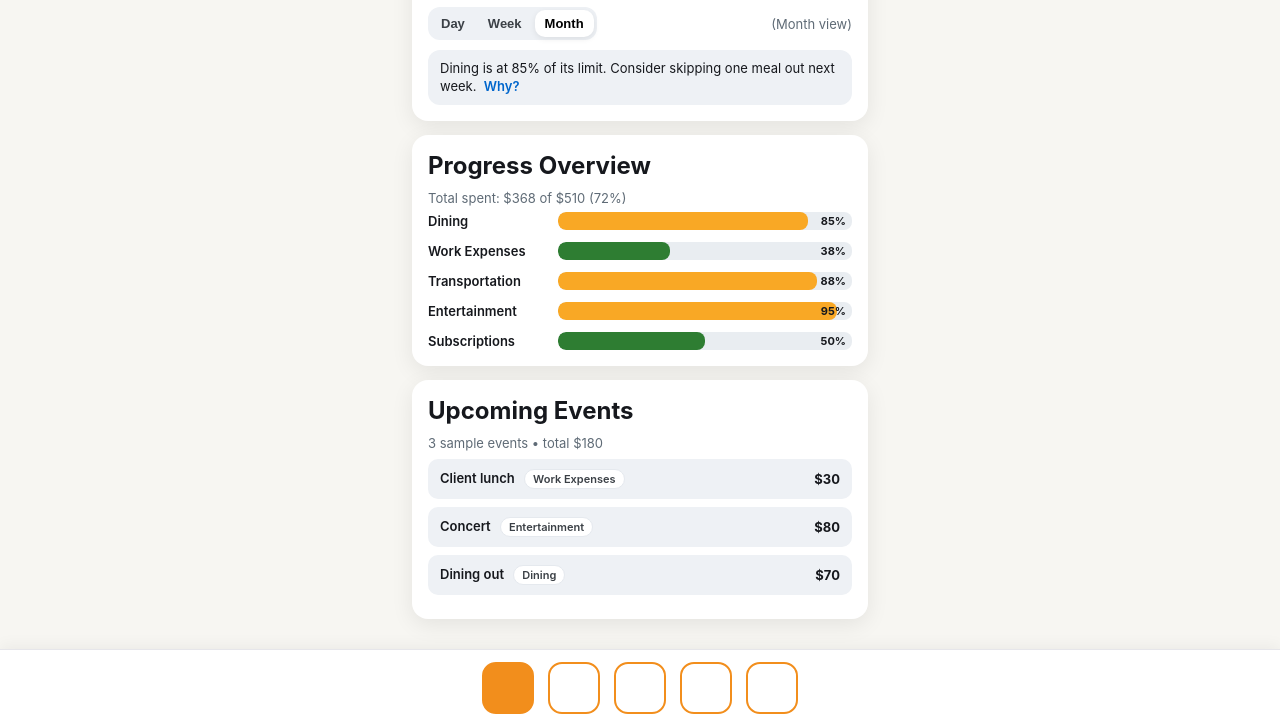
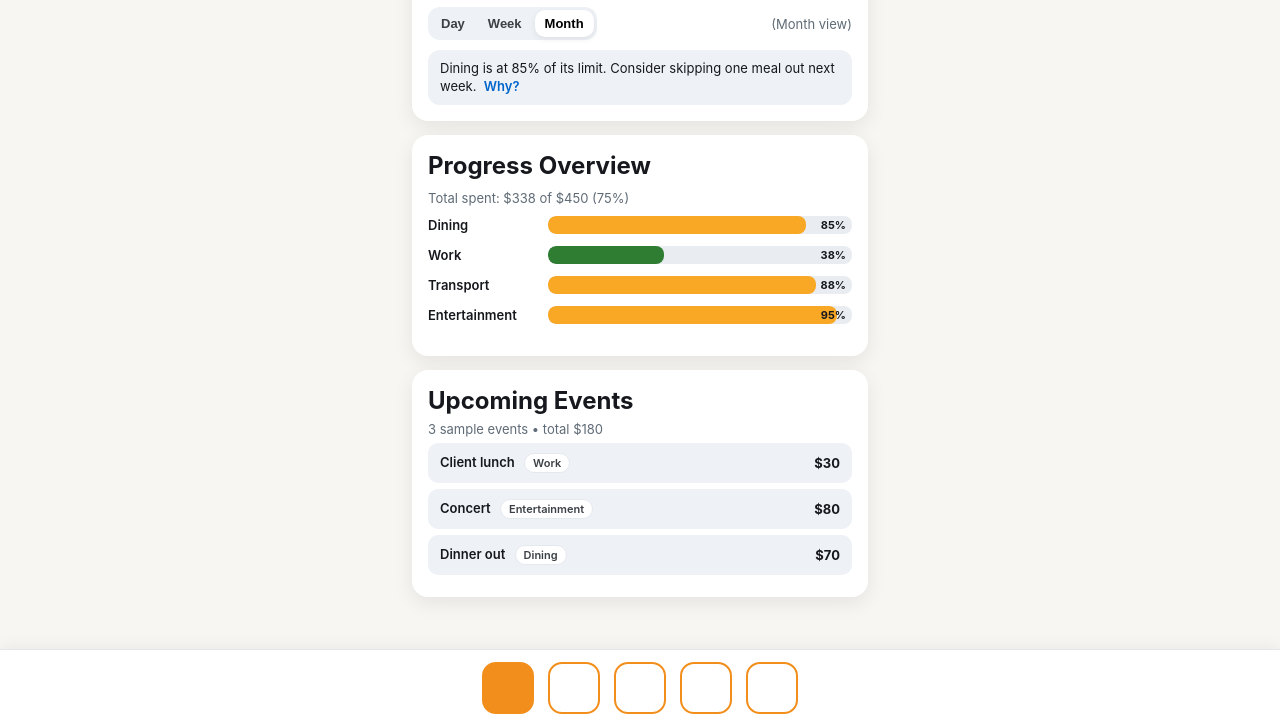
Before and after one commit to michaeltaffe/HVCIbudgetapp, a website: page index.html in a window 1280 px wide. Shown: the part 74-800 px from the top of the page. Drawn offline with Linux system fonts and the light colour scheme.

Commit message:
Update index.html

```diff
--- a/index.html
+++ b/index.html
@@ -1,18 +1,18 @@
 <!DOCTYPE html>
 <html lang="en">
 <head>
-<meta charset="utf-8" />
-<meta name="viewport" content="width=device-width, initial-scale=1" />
+<meta charset="utf-8">
+<meta name="viewport" content="width=device-width,initial-scale=1">
 <title>Time–Budget Dashboard (Final Prototype)</title>
 <link rel="stylesheet" href="https://unpkg.com/lucide-static@latest/font/lucide.css">
 <style>
-:root{
+:root {
   --bg:#f7f6f2; --card:#fff; --ink:#16181d; --muted:#5f6b76;
   --ok:#2e7d32; --warn:#f9a825; --bad:#c62828; --track:#e9edf1;
-  --shadow:0 6px 22px rgba(0,0,0,.08); --subtle:#eef1f5; --accent:#0066cc;
+  --shadow:0 6px 20px rgba(0,0,0,.08); --subtle:#eef1f5; --accent:#0066cc;
 }
 *{box-sizing:border-box}
-body{margin:0;font-family:Inter,system-ui,-apple-system,Segoe UI,Roboto,Helvetica,Arial;background:var(--bg);color:var(--ink)}
+body{margin:0;font-family:Inter,system-ui,Segoe UI,Roboto,Helvetica,Arial;background:var(--bg);color:var(--ink)}
 .wrap{max-width:480px;margin:16px auto 100px;padding:0 12px}
 .card{background:var(--card);border-radius:16px;padding:16px;box-shadow:var(--shadow);margin-bottom:14px}
 h1,h2{margin:0 0 10px}
@@ -21,47 +21,42 @@ h1,h2{margin:0 0 10px}
 /* Controls */
 .controls{display:flex;align-items:center;justify-content:space-between;margin-top:8px}
 .segmented{display:inline-flex;background:var(--subtle);border-radius:12px;padding:3px;gap:3px}
-.segmented button{
-  appearance:none;border:0;background:transparent;padding:6px 10px;border-radius:10px;
-  font-weight:600;color:#3b4046;cursor:pointer;font-size:13px;transition:background .2s
-}
+.segmented button{appearance:none;border:0;background:transparent;padding:6px 10px;border-radius:10px;font-weight:600;color:#3b4046;cursor:pointer;font-size:13px;transition:background .2s}
 .segmented button.active{background:#fff;color:#000;box-shadow:0 2px 6px rgba(0,0,0,.08)}
 
-/* Context */
-.context{
-  background:var(--subtle);border-radius:12px;padding:10px 12px;margin-top:10px;font-size:13px;line-height:1.35
-}
+/* Context panel */
+.context{background:var(--subtle);border-radius:12px;padding:10px 12px;margin-top:10px;font-size:13px;line-height:1.35}
 .context a{color:var(--accent);font-weight:600;text-decoration:none;cursor:pointer}
 .context .why{display:none;color:var(--muted);margin-top:6px;font-size:12px}
 
-/* Bars */
-.bars{display:grid;gap:12px;margin-top:6px}
+/* Progress bars */
+.bars{display:grid;gap:12px;margin-top:10px;margin-bottom:16px}
 .row{display:flex;align-items:center;gap:10px}
-.label{min-width:120px;font-weight:600;font-size:13px}
+.label{min-width:110px;font-weight:600;font-size:13px}
 .bar{flex:1;height:18px;background:var(--track);border-radius:8px;position:relative;overflow:hidden;cursor:pointer}
 .fill{height:100%;border-radius:8px;transition:width .35s ease, background .35s ease}
 .pct{position:absolute;right:6px;top:50%;transform:translateY(-50%);font-size:11px;font-weight:700}
-.hint{
-  position:absolute;left:0;bottom:125%;background:#111;color:#fff;font-size:11px;
+.hint{position:absolute;left:0;bottom:125%;background:#111;color:#fff;font-size:11px;
   padding:5px 8px;border-radius:6px;box-shadow:0 6px 14px rgba(0,0,0,.2);
-  opacity:0;transform:translateY(6px);transition:opacity .2s, transform .2s;white-space:nowrap;pointer-events:none
-}
+  opacity:0;transform:translateY(6px);transition:opacity .2s, transform .2s;white-space:nowrap;pointer-events:none}
 .bar:hover .hint{opacity:1;transform:translateY(0)}
 
-/* Events (Upcoming Schedule Sample) */
+/* Events */
+.events h2{margin-bottom:6px}
 .events .item{display:flex;justify-content:space-between;align-items:center;background:var(--subtle);
-  padding:10px 12px;border-radius:10px;margin:8px 0}
+  padding:10px 12px;border-radius:10px;margin:6px 0}
 .events .title{font-weight:600;font-size:13px}
-.pill{display:inline-block;margin-left:6px;padding:2px 8px;border-radius:999px;background:#fff;font-size:11px;border:1px solid #e5e9ee;color:#3b4046}
+.pill{display:inline-block;margin-left:6px;padding:2px 8px;border-radius:999px;background:#fff;font-size:11px;
+  border:1px solid #e5e9ee;color:#3b4046}
 .events .amt{font-weight:700;font-size:13px}
+#events{min-height:60px}
 
-/* Footer (square icon buttons) */
-.footer{position:fixed;left:0;right:0;bottom:0;background:#fff;border-top:1px solid #e6e6ea;padding:12px 16px;box-shadow:0 -3px 15px rgba(0,0,0,.05)}
+/* Footer */
+.footer{position:fixed;left:0;right:0;bottom:0;background:#fff;border-top:1px solid #e6e6ea;
+  padding:12px 16px;box-shadow:0 -3px 15px rgba(0,0,0,.05)}
 .chips{display:flex;gap:14px;justify-content:center}
-.chip{
-  width:52px;height:52px;border:2px solid #f28e1c;border-radius:14px;background:#fff;
-  display:flex;align-items:center;justify-content:center;transition:background .2s, transform .2s
-}
+.chip{width:52px;height:52px;border:2px solid #f28e1c;border-radius:14px;background:#fff;
+  display:flex;align-items:center;justify-content:center;transition:background .2s, transform .2s}
 .chip:hover{background:#fdf5e6;transform:translateY(-1px)}
 .chip i{font-size:22px;color:#f28e1c}
 .active-chip{background:#f28e1c}
@@ -70,34 +65,30 @@ h1,h2{margin:0 0 10px}
 </head>
 <body>
 <div class="wrap">
-  <!-- Header / Controls -->
   <div class="card">
     <h1>Time–Budget Dashboard</h1>
     <div class="controls">
-      <div class="segmented" role="tablist" aria-label="Time view">
-        <button id="btn-day"   role="tab" aria-selected="false">Day</button>
-        <button id="btn-week"  role="tab" aria-selected="false">Week</button>
-        <button id="btn-month" role="tab" aria-selected="true" class="active">Month</button>
+      <div class="segmented">
+        <button id="btn-day">Day</button>
+        <button id="btn-week">Week</button>
+        <button id="btn-month" class="active">Month</button>
       </div>
       <div class="subtitle" id="viewNote">(Month view)</div>
     </div>
 
-    <!-- Smart Context Panel -->
     <div class="context">
-      <span id="contextMain">Dining is at 85% of its limit. Consider one low-cost workday.</span>
+      <span id="contextMain">Dining is at 85% of its limit. Consider skipping one meal out next week.</span>
       &nbsp;<a id="whyLink">Why?</a>
-      <div id="contextWhy" class="why">Three dining events are planned this week (~$230). Two occur on days with other paid activities, pushing you past your weekly target.</div>
+      <div id="contextWhy" class="why">Three dining events (~$230) fall in the same pay period as subscriptions and entertainment charges.</div>
     </div>
   </div>
 
-  <!-- Progress Overview -->
   <div class="card">
     <h2>Progress Overview</h2>
-    <div class="subtitle" id="summary">Loading…</div>
+    <div class="subtitle" id="summary"></div>
     <div class="bars" id="bars"></div>
   </div>
 
-  <!-- Upcoming Events (Sample) -->
   <div class="card events">
     <h2>Upcoming Events</h2>
     <div class="subtitle" id="eventSummary"></div>
@@ -105,7 +96,6 @@ h1,h2{margin:0 0 10px}
   </div>
 </div>
 
-<!-- Bottom nav (square icons) -->
 <div class="footer">
   <div class="chips">
     <div class="chip active-chip" title="Home"><i class="lucide lucide-home"></i></div>
@@ -117,154 +107,110 @@ h1,h2{margin:0 0 10px}
 </div>
 
 <script>
-/* Distinct datasets so the UI visibly changes between Day/Week/Month */
 const DATA = {
   day: {
-    note: "(Day view)",
-    context: {
-      main: "You're on track today with one moderate dining expense.",
-      why:  "One dining event and one work expense are planned; both are within daily targets."
-    },
-    categories: [
-      {cat:"Dining",         spent:10, budget:15},  // 67%
-      {cat:"Work Expenses",  spent: 4, budget:20},  // 20%
-      {cat:"Transportation", spent: 8, budget:12},  // 67%
-      {cat:"Entertainment",  spent: 2, budget:10},  // 20%
-      {cat:"Subscriptions",  spent: 5, budget: 5}   // 100%
+    note:"(Day view)",
+    context:{main:"You're on track today with one moderate dining expense.",
+      why:"One dining event and one work expense are planned; both within daily targets."},
+    categories:[
+      {cat:"Dining",spent:10,budget:15},
+      {cat:"Work",spent:4,budget:20},
+      {cat:"Transport",spent:8,budget:12},
+      {cat:"Entertainment",spent:2,budget:10}
     ],
-    events: [
-      {title:"Coffee meeting", category:"Work Expenses", cost:6},
-      {title:"Lunch out",      category:"Dining",        cost:10},
-      {title:"Gym class",      category:"Subscriptions", cost:5}
+    events:[
+      {title:"Lunch out",category:"Dining",cost:10},
+      {title:"Client call",category:"Work",cost:0},
+      {title:"Gym class",category:"Fitness",cost:5}
     ]
   },
-  week: {
-    note: "(Week view)",
-    context: {
-      main: "Dining is close to budget. Plan one meal at home to stay on track.",
-      why:  "Three dining events (~$95) and two entertainment items (~$31) cluster midweek, raising risk of overspend."
-    },
-    categories: [
-      {cat:"Dining",         spent:70, budget:90},  // 78%
-      {cat:"Work Expenses",  spent:40, budget:60},  // 67%
-      {cat:"Transportation", spent:30, budget:45},  // 67%
-      {cat:"Entertainment",  spent:20, budget:50},  // 40%
-      {cat:"Subscriptions",  spent:15, budget:15}   // 100%
+  week:{
+    note:"(Week view)",
+    context:{main:"Dining is close to budget. Plan one meal at home to stay on track.",
+      why:"Three dining events (~$95) and two entertainment items (~$31) cluster midweek."},
+    categories:[
+      {cat:"Dining",spent:70,budget:90},
+      {cat:"Work",spent:40,budget:60},
+      {cat:"Transport",spent:30,budget:45},
+      {cat:"Entertainment",spent:20,budget:50}
     ],
-    events: [
-      {title:"Dinner w/ friends", category:"Dining",        cost:45},
-      {title:"Movie night",       category:"Entertainment", cost:16},
-      {title:"Transit top-up",    category:"Transportation",cost:12}
+    events:[
+      {title:"Dinner w/ friends",category:"Dining",cost:45},
+      {title:"Movie night",category:"Entertainment",cost:16},
+      {title:"Transit top-up",category:"Transport",cost:12}
     ]
   },
-  month: {
-    note: "(Month view)",
-    context: {
-      main: "Dining is at 85% of its limit. Consider skipping one meal out next week.",
-      why:  "Three dining events (~$230) fall in the same pay period as subscriptions and entertainment charges."
-    },
-    categories: [
-      {cat:"Dining",         spent:128, budget:150}, // 85%
-      {cat:"Work Expenses",  spent: 45, budget:120}, // 38%
-      {cat:"Transportation", spent: 70, budget: 80}, // 88%
-      {cat:"Entertainment",  spent: 95, budget:100}, // 95%
-      {cat:"Subscriptions",  spent: 30, budget: 60}  // 50%
+  month:{
+    note:"(Month view)",
+    context:{main:"Dining is at 85% of its limit. Consider skipping one meal out next week.",
+      why:"Three dining events (~$230) fall in the same pay period as subscriptions and entertainment charges."},
+    categories:[
+      {cat:"Dining",spent:128,budget:150},
+      {cat:"Work",spent:45,budget:120},
+      {cat:"Transport",spent:70,budget:80},
+      {cat:"Entertainment",spent:95,budget:100}
     ],
-    events: [
-      {title:"Client lunch",  category:"Work Expenses", cost:30},
-      {title:"Concert",       category:"Entertainment", cost:80},
-      {title:"Dining out",    category:"Dining",        cost:70}
+    events:[
+      {title:"Client lunch",category:"Work",cost:30},
+      {title:"Concert",category:"Entertainment",cost:80},
+      {title:"Dinner out",category:"Dining",cost:70}
     ]
   }
 };
 
-function colorFor(p){ return p<70?'var(--ok)':(p<100?'var(--warn)':'var(--bad)'); }
+function colorFor(p){return p<70?'var(--ok)':(p<100?'var(--warn)':'var(--bad)');}
 
-function renderBars(categories){
-  const bars = document.getElementById('bars');
-  bars.innerHTML = '';
-  categories.forEach(c=>{
-    const pct = Math.round((c.spent / Math.max(1,c.budget)) * 100);
-
-    const row = document.createElement('div'); row.className='row';
-    const label = document.createElement('div'); label.className='label'; label.textContent = c.cat;
-
-    const bar = document.createElement('div'); bar.className='bar';
-    const fill = document.createElement('div'); fill.className='fill';
-    fill.style.width = Math.min(100,pct)+'%';
-    fill.style.background = colorFor(pct);
-
-    const pctText = document.createElement('div'); pctText.className='pct'; pctText.textContent = pct+'%';
-
-    const hint = document.createElement('div'); hint.className='hint';
-    hint.textContent = `${c.cat}: $${c.spent} of $${c.budget} • Tip: shift one event to save ~$${10 + Math.floor(Math.random()*25)}`;
-
-    bar.appendChild(fill); bar.appendChild(pctText); bar.appendChild(hint);
-    row.appendChild(label); row.appendChild(bar);
-    bars.appendChild(row);
+function renderBars(cats){
+  const bars=document.getElementById('bars');bars.innerHTML='';
+  let totalSpent=0,totalBudget=0;
+  cats.forEach(c=>{
+    const pct=Math.round((c.spent/Math.max(1,c.budget))*100);
+    const row=document.createElement('div');row.className='row';
+    const label=document.createElement('div');label.className='label';label.textContent=c.cat;
+    const bar=document.createElement('div');bar.className='bar';
+    const fill=document.createElement('div');fill.className='fill';
+    fill.style.width=Math.min(100,pct)+'%';fill.style.background=colorFor(pct);
+    const pctText=document.createElement('div');pctText.className='pct';pctText.textContent=pct+'%';
+    const hint=document.createElement('div');hint.className='hint';
+    hint.textContent=`${c.cat}: $${c.spent} of $${c.budget}`;
+    bar.appendChild(fill);bar.appendChild(pctText);bar.appendChild(hint);
+    row.appendChild(label);row.appendChild(bar);bars.appendChild(row);
+    totalSpent+=c.spent;totalBudget+=c.budget;
   });
-}
-
-function renderSummary(categories){
-  const totalBudget = categories.reduce((a,b)=>a+b.budget,0);
-  const totalSpent  = categories.reduce((a,b)=>a+b.spent,0);
-  const pct = Math.round(totalSpent / Math.max(1,totalBudget) * 100);
-  document.getElementById('summary').textContent = `Total spent: $${totalSpent} of $${totalBudget} (${pct}%)`;
+  document.getElementById('summary').textContent=`Total spent: $${totalSpent} of $${totalBudget} (${Math.round(totalSpent/totalBudget*100)}%)`;
 }
 
 function renderEvents(events){
-  const list = document.getElementById('events');
-  list.innerHTML = '';
-  let total = 0;
-  events.forEach(e=>{
-    total += e.cost;
-    const item = document.createElement('div'); item.className='item';
-    const left = document.createElement('div'); left.className='title';
-    left.textContent = e.title + ' ';
-    const cat = document.createElement('span'); cat.className='pill'; cat.textContent = e.category;
-    left.appendChild(cat);
-    const right = document.createElement('div'); right.className='amt'; right.textContent = '$' + e.cost;
-    item.appendChild(left); item.appendChild(right);
-    list.appendChild(item);
+  const list=document.getElementById('events');list.innerHTML='';
+  let total=0;events.forEach(e=>{
+    const item=document.createElement('div');item.className='item';
+    const left=document.createElement('div');left.className='title';left.textContent=e.title+' ';
+    const cat=document.createElement('span');cat.className='pill';cat.textContent=e.category;left.appendChild(cat);
+    const right=document.createElement('div');right.className='amt';right.textContent='$'+e.cost;
+    item.appendChild(left);item.appendChild(right);list.appendChild(item);total+=e.cost;
   });
-  document.getElementById('eventSummary').textContent = `${events.length} sample events • total ${'$'+total}`;
+  document.getElementById('eventSummary').textContent=`${events.length} sample events • total $${total}`;
 }
 
-function renderContext(note, ctx){
-  document.getElementById('viewNote').textContent = note;
-  document.getElementById('contextMain').textContent = ctx.main;
-  const why = document.getElementById('contextWhy');
-  why.textContent = ctx.why;
-  if (why.style.display === 'block') {
-    // keep it open but ensure it matches the new view’s text
-    why.textContent = ctx.why;
-  }
+function renderContext(d){
+  document.getElementById('viewNote').textContent=d.note;
+  document.getElementById('contextMain').textContent=d.context.main;
+  document.getElementById('contextWhy').textContent=d.context.why;
 }
 
 function setView(view){
   document.querySelectorAll('.segmented button').forEach(b=>b.classList.remove('active'));
   document.getElementById('btn-'+view).classList.add('active');
-
-  const d = DATA[view];
-  renderContext(d.note, d.context);
+  const d=DATA[view];
   renderBars(d.categories);
-  renderSummary(d.categories);
   renderEvents(d.events);
+  renderContext(d);
 }
 
-/* Why? link toggles explanation */
-document.addEventListener('DOMContentLoaded', ()=>{
-  document.getElementById('whyLink').addEventListener('click', (e)=>{
-    e.preventDefault();
-    const w = document.getElementById('contextWhy');
-    w.style.display = (w.style.display==='block' ? 'none' : 'block');
-  });
-
-  document.getElementById('btn-day').addEventListener('click',  ()=>setView('day'));
-  document.getElementById('btn-week').addEventListener('click', ()=>setView('week'));
-  document.getElementById('btn-month').addEventListener('click',()=>setView('month'));
-
-  setView('month'); // default
+document.addEventListener('DOMContentLoaded',()=>{
+  document.getElementById('whyLink').onclick=()=>{const w=document.getElementById('contextWhy');w.style.display=w.style.display==='block'?'none':'block';};
+  ['day','week','month'].forEach(v=>document.getElementById('btn-'+v).onclick=()=>setView(v));
+  setView('month');
 });
 </script>
 </body>
```
